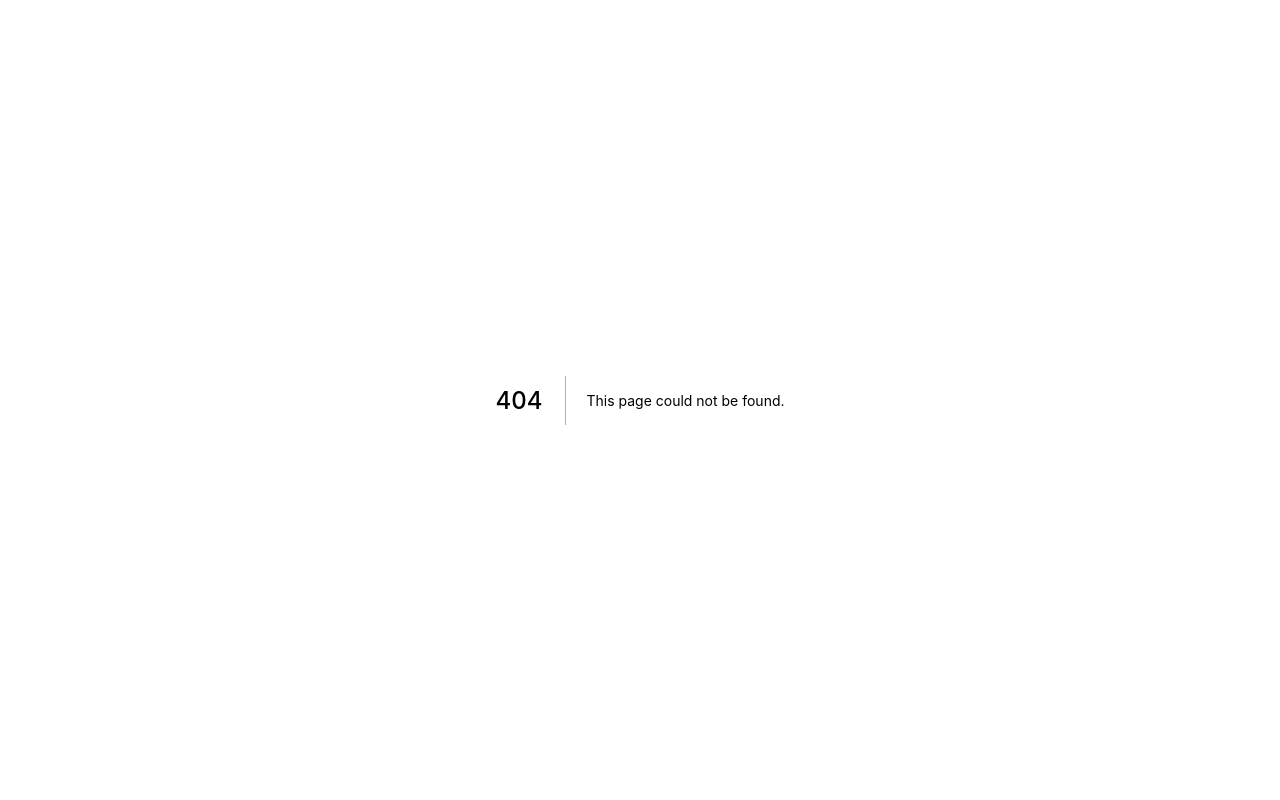
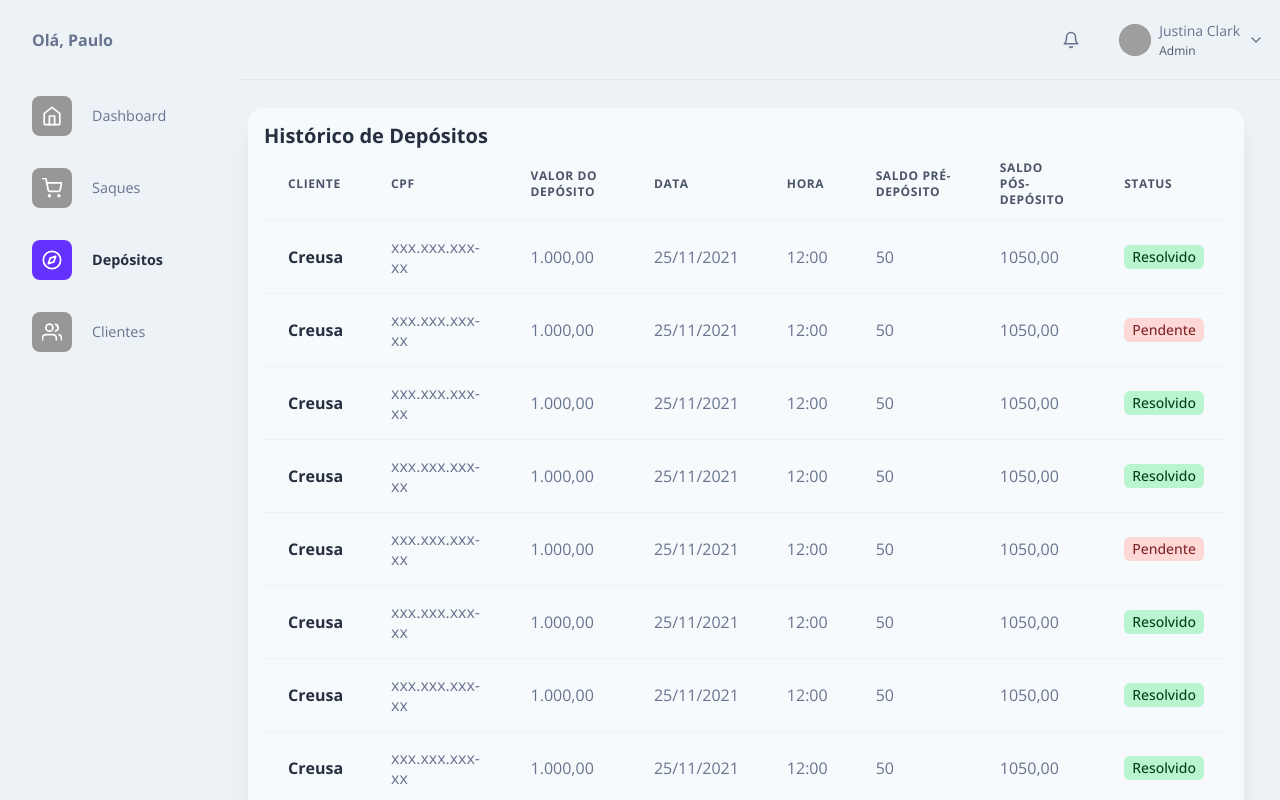
Before and after one commit to marcoavfcc01121979/dashboard, a Next.js app: page /depositos in a window 1280 px wide. Before the commit this address had no page. Shown: the top 800 px of the page. Built offline with nearby package versions, Linux system fonts and the light colour scheme; grey boxes are pictures that could not be loaded.

Commit message:
finalizado o depositos e saques

```diff
--- /dev/null
+++ b/src/pages/depositos/chat/index.tsx
@@ -0,0 +1,71 @@
+import { Avatar } from '@chakra-ui/avatar'
+import { Heading, HStack, Text } from '@chakra-ui/layout'
+import { Table, TableCaption, Tbody, Td, Th, Thead, Tr } from '@chakra-ui/table'
+import { Tag } from '@chakra-ui/tag'
+import React from 'react'
+import Box from '../../../components/box'
+
+const Chat = () => {
+  const Status = ({ status }: { status: boolean }) => {
+    if (status) return <Tag colorScheme="whatsapp">Resolvido</Tag>
+    return <Tag colorScheme="red">Pendente</Tag>
+  }
+
+  return (
+    <Box>
+      <Heading fontWeight="bold" color="#252F40" fontSize="xl">
+        Histórico de Depósitos
+      </Heading>
+
+      <Table variant="simple">
+        <Thead>
+          <Tr>
+            <Th>Cliente</Th>
+            <Th>Cpf</Th>
+            <Th>Valor do Depósito</Th>
+            <Th>Data</Th>
+            <Th>Hora</Th>
+            <Th>Saldo Pré-depósito</Th>
+            <Th>Saldo Pós-depósito</Th>
+            <Th>Status</Th>
+          </Tr>
+        </Thead>
+        <Tbody>
+          {Array.from({ length: 10 }, () => ({
+            user: 'Creusa',
+            cpf: 'xxx.xxx.xxx-xx',
+            valor: '1.000,00',
+            data: '25/11/2021',
+            hora: '12:00',
+            pre: '50',
+            pos: '1050,00',
+            status: Boolean(Math.round(Math.random())),
+          })).map((x, index: number) => (
+            <Tr key={`item-${index}`}>
+              <Td>
+                <HStack>
+                  {/*<Avatar size="xs" src="https://bit.ly/broken-link" />{' '}*/}
+                  <Text fontWeight="bold" color="#252F40">
+                    {x.user}
+                  </Text>
+                </HStack>
+              </Td>
+              <Td>{x.cpf}</Td>
+              <Td>{x.valor}</Td>
+              <Td>{x.data}</Td>
+              <Td>{x.hora}</Td>
+              <Td>{x.pre}</Td>
+              <Td>{x.pos}</Td>
+
+              <Td>
+                <Status status={x.status} />
+              </Td>
+            </Tr>
+          ))}
+        </Tbody>
+      </Table>
+    </Box>
+  )
+}
+
+export default Chat
--- /dev/null
+++ b/src/pages/depositos/index.tsx
@@ -0,0 +1,17 @@
+import { Grid, SimpleGrid } from '@chakra-ui/layout'
+import React from 'react'
+import StatsCard from '../../components/cards/stats'
+import { mockedStatsCard } from '../../components/cards/stats/mock'
+import Layout from '../../layout/sidebar'
+import Chat from './chat'
+
+export default function Depositos() {
+  return (
+    <Layout>
+      {/** chat e solicitações de saques*/}
+      <Grid mt="5" gap="5" templateColumns={{ md: '1fr' }}>
+        <Chat />
+      </Grid>
+    </Layout>
+  )
+}
--- /dev/null
+++ b/src/pages/saques/chat/index.tsx
@@ -0,0 +1,70 @@
+import { Avatar } from '@chakra-ui/avatar'
+import { Heading, HStack, Text } from '@chakra-ui/layout'
+import { Table, TableCaption, Tbody, Td, Th, Thead, Tr } from '@chakra-ui/table'
+import { Tag } from '@chakra-ui/tag'
+import React from 'react'
+import Box from '../../../components/box'
+
+const Chat = () => {
+  const Status = ({ status }: { status: boolean }) => {
+    if (status) return <Tag colorScheme="whatsapp">Resolvido</Tag>
+    return <Tag colorScheme="red">Pendente</Tag>
+  }
+
+  return (
+    <Box>
+      <Heading fontWeight="bold" color="#252F40" fontSize="xl">
+        Solicitações de Saques
+      </Heading>
+
+      <Table variant="simple">
+        <Thead>
+          <Tr>
+            <Th>Nome</Th>
+            <Th>Cpf</Th>
+            <Th>Saldo na conta da Time Back</Th>
+            <Th>Valor da Solicitação do Saque</Th>
+            <Th>Data</Th>
+            <Th>Hora</Th>
+            <Th>Dados bancários</Th>
+            <Th>Status</Th>
+          </Tr>
+        </Thead>
+        <Tbody>
+          {Array.from({ length: 10 }, () => ({
+            user: 'Creusa',
+            cpf: 'xxx.xxx.xxx-xx',
+            valor: '1.000,00',
+            valor_solicitacao: '250,00',
+            data: '25/11/2021',
+            hora: '12:00',
+            dados_bancario: 'ag-0000-0 / cc-00.000-0',
+            status: Boolean(Math.round(Math.random())),
+          })).map((x, index: number) => (
+            <Tr key={`item-${index}`}>
+              <Td>
+                <HStack>
+                  {/*<Avatar size="xs" src="https://bit.ly/broken-link" />{' '}*/}
+                  <Text fontWeight="bold" color="#252F40">
+                    {x.user}
+                  </Text>
+                </HStack>
+              </Td>
+              <Td>{x.cpf}</Td>
+              <Td>{x.valor}</Td>
+              <Td>{x.valor_solicitacao}</Td>
+              <Td>{x.data}</Td>
+              <Td>{x.hora}</Td>
+              <Td>{x.dados_bancario}</Td>
+              <Td>
+                <Status status={x.status} />
+              </Td>
+            </Tr>
+          ))}
+        </Tbody>
+      </Table>
+    </Box>
+  )
+}
+
+export default Chat
```
Also changed, not shown: src/pages/saques/index.tsx (added, +17 -0 lines).
